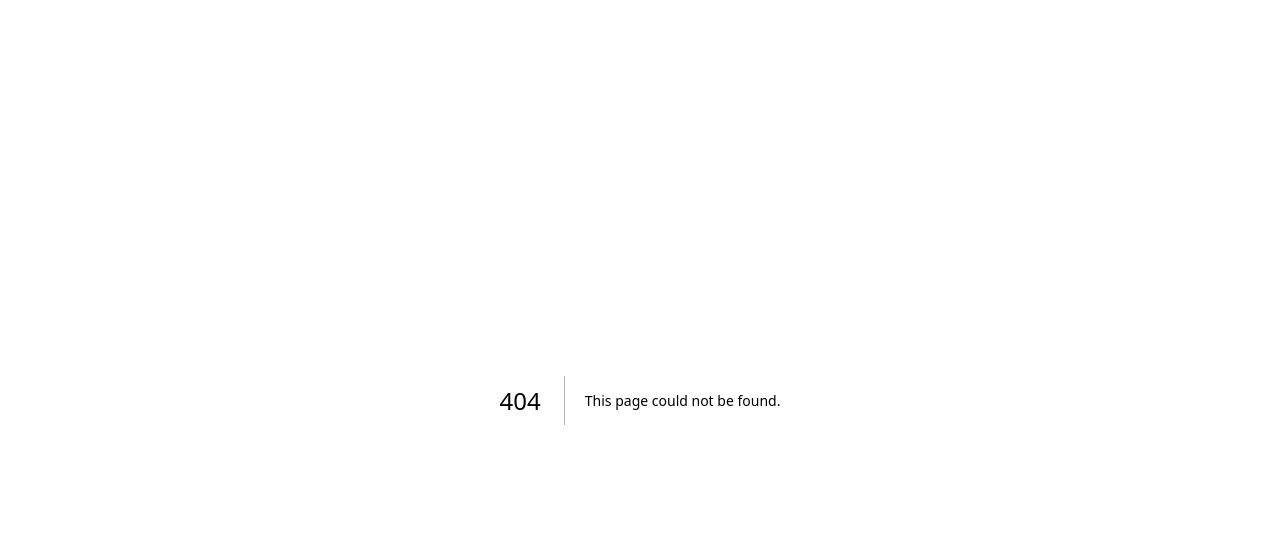
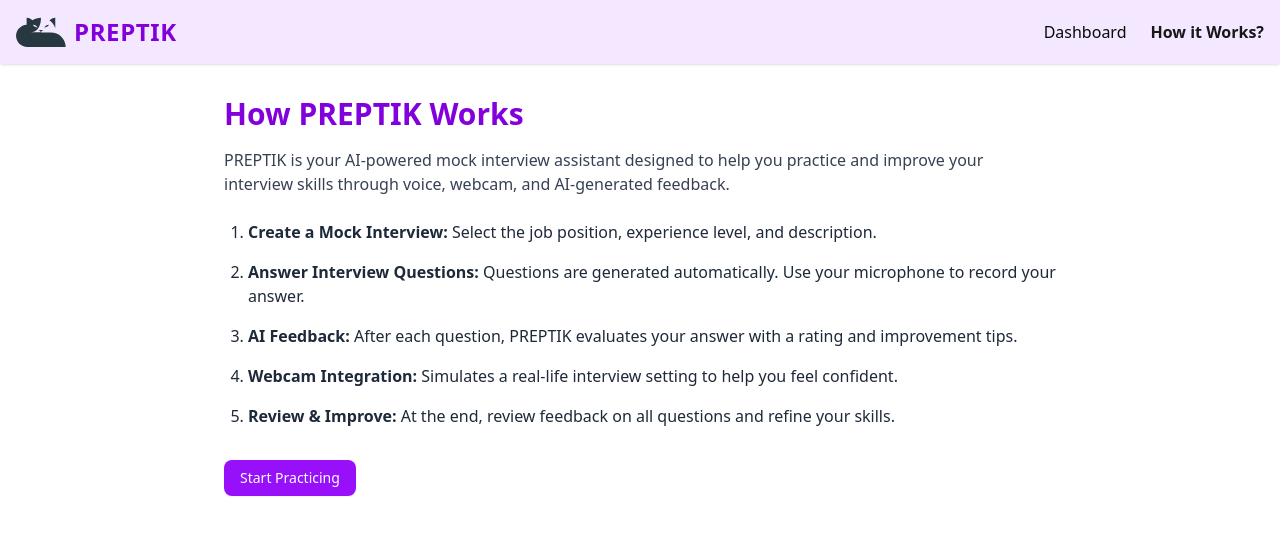
Before and after one commit to Codebrokerrose/AI-Mock-Interviewer, a Next.js app in the folder ai-interview-mocker/: page /how-it-works in a window 1280 px wide. Before the commit this address had no page. Shown: the top 534 px of the page. Built offline with nearby package versions, Linux system fonts and the light colour scheme.

Commit message:
how it works .. page done

```diff
--- a/ai-interview-mocker/app/dashboard/_component/Header.jsx
+++ b/ai-interview-mocker/app/dashboard/_component/Header.jsx
@@ -1,56 +1,53 @@
 "use client";
-import React, { use ,useEffect} from 'react'
-import Image from 'next/image'
-import { UserButton } from '@clerk/nextjs'
-import { usePathname } from 'next/navigation';
-
+import React, { useEffect } from "react";
+import Image from "next/image";
+import Link from "next/link";
+import { UserButton } from "@clerk/nextjs";
+import { usePathname } from "next/navigation";
 
 export default function Header() {
-
   const path = usePathname();
 
   useEffect(() => {
     console.log("Current path:", path);
-    }, []);
+  }, [path]);
 
   return (
     <div className="flex p-4 items-center justify-between bg-purple-100 shadow-sm">
-      <Image src={"/logo.svg"} alt="Logo" width={70} height={50} />
-      <ul className="hidden md:flex gap-6  ">
-        {/* hidden initially when scrren size is small */}
-        <li
-          className={`
-            hover:text-primary  hover:font-bold transition-all cursor-pointer
-            ${path === "/dashboard" ? "text-primary font-bold" : ""}
-            `}
+      {/* Logo Section */}
+      <div className="flex items-center gap-2">
+        <Image src="/logo.svg" alt="PREPTIK Logo" width={50} height={50} />
+        <h1 className="text-2xl font-bold text-purple-700 tracking-wide">
+          PREPTIK
+        </h1>
+      </div>
+
+      {/* Navigation Links */}
+      <ul className="hidden md:flex gap-6">
+        <li>
+          <Link
+            href="/dashboard"
+            className={`hover:text-primary hover:font-bold transition-all ${
+              path === "/dashboard" ? "text-primary font-bold" : ""
+            }`}
           >
             Dashboard
+          </Link>
         </li>
-        <li
-          className={`
-            hover:text-primary  hover:font-bold transition-all cursor-pointer
-            ${path === "/dashboard/questions" ? "text-primary font-bold" : ""}
-            `}
-        >
-          Questions
-        </li>
-        <li
-          className={`
-            hover:text-primary  hover:font-bold transition-all cursor-pointer
-            ${path === "/dashboard/upgrade" ? "text-primary font-bold" : ""}
-            `}
-        >
-          Upgrade
-        </li>
-        <li
-          className={`
-            hover:text-primary  hover:font-bold transition-all cursor-pointer
-            ${path === "/dashboard/how" ? "text-primary font-bold" : ""}
-            `}
+
+        <li>
+          <Link
+            href="/how-it-works"
+            className={`hover:text-primary hover:font-bold transition-all ${
+              path === "/how-it-works" ? "text-primary font-bold" : ""
+            }`}
           >
             How it Works?
+          </Link>
         </li>
       </ul>
+
+      {/* User Profile */}
       <UserButton />
     </div>
   );
--- /dev/null
+++ b/ai-interview-mocker/app/how-it-works/page.jsx
@@ -0,0 +1,53 @@
+"use client";
+
+import React from "react";
+import { Button } from "@/components/ui/button";
+import Link from "next/link";
+import Header from "../dashboard/_component/Header";
+
+export default function HowItWorks() {
+  return (
+    <div>
+      <Header/>
+    <div className="p-8 max-w-4xl mx-auto">
+      <h1 className="text-3xl font-bold text-purple-700 mb-4">How PREPTIK Works</h1>
+      <p className="text-gray-700 mb-6">
+        PREPTIK is your AI-powered mock interview assistant designed to help you
+        practice and improve your interview skills through voice, webcam, and
+        AI-generated feedback.
+      </p>
+
+      <ol className="list-decimal pl-6 space-y-4 text-gray-800">
+        <li>
+          <strong>Create a Mock Interview:</strong> Select the job position,
+          experience level, and description.
+        </li>
+        <li>
+          <strong>Answer Interview Questions:</strong> Questions are generated
+          automatically. Use your microphone to record your answer.
+        </li>
+        <li>
+          <strong>AI Feedback:</strong> After each question, PREPTIK evaluates
+          your answer with a rating and improvement tips.
+        </li>
+        <li>
+          <strong>Webcam Integration:</strong> Simulates a real-life interview
+          setting to help you feel confident.
+        </li>
+        <li>
+          <strong>Review & Improve:</strong> At the end, review feedback on all
+          questions and refine your skills.
+        </li>
+      </ol>
+
+      <div className="mt-8">
+        <Link href="/dashboard">
+          <Button className="bg-purple-600 text-white hover:bg-purple-700">
+            Start Practicing
+          </Button>
+        </Link>
+      </div>
+    </div>
+    </div>
+  );
+}
--- a/ai-interview-mocker/app/page.js
+++ b/ai-interview-mocker/app/page.js
@@ -2,8 +2,6 @@
 import {Button}  from "@/components/ui/button";
 export default function Home() {
   return (
-   <div>
-    <Button>Subscribe</Button>
-   </div>
+   <div className="text-purple-400 font-bold flex justify-center ">WELCOME TO AI CHAT MOCKER</div>
   );
 }
```
Lines whose indentation alone changed are shown as unchanged.
